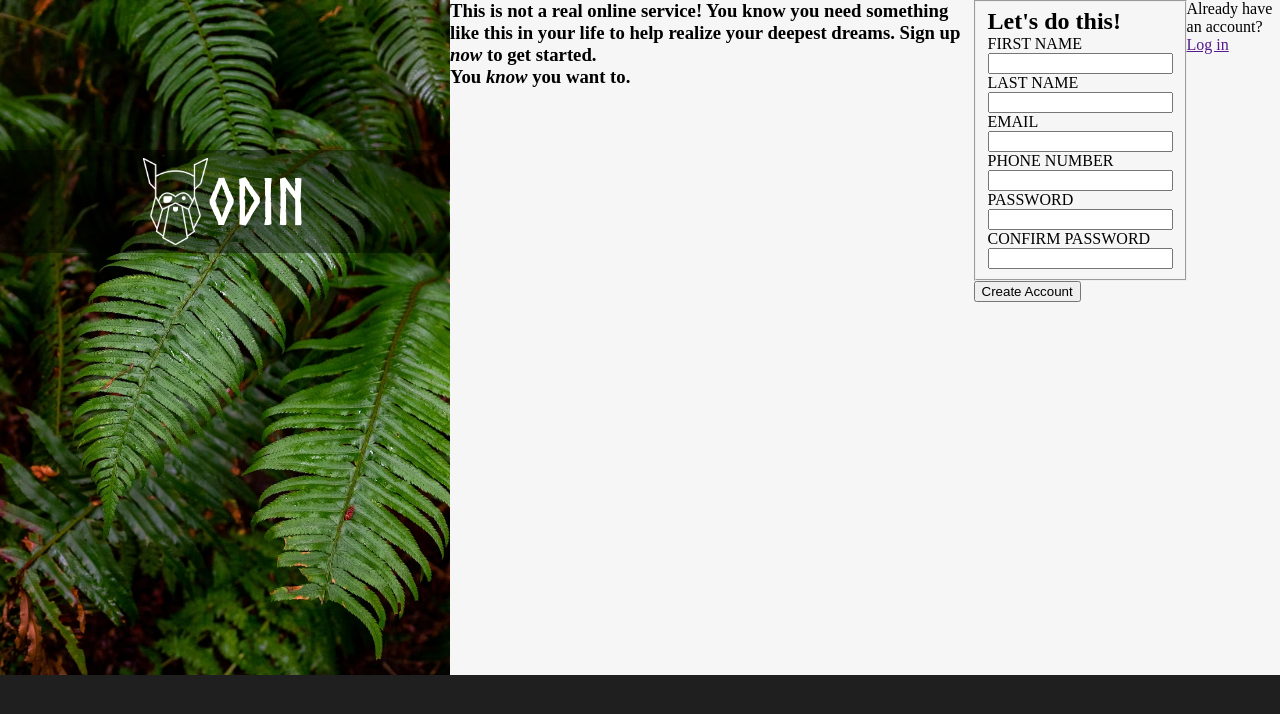
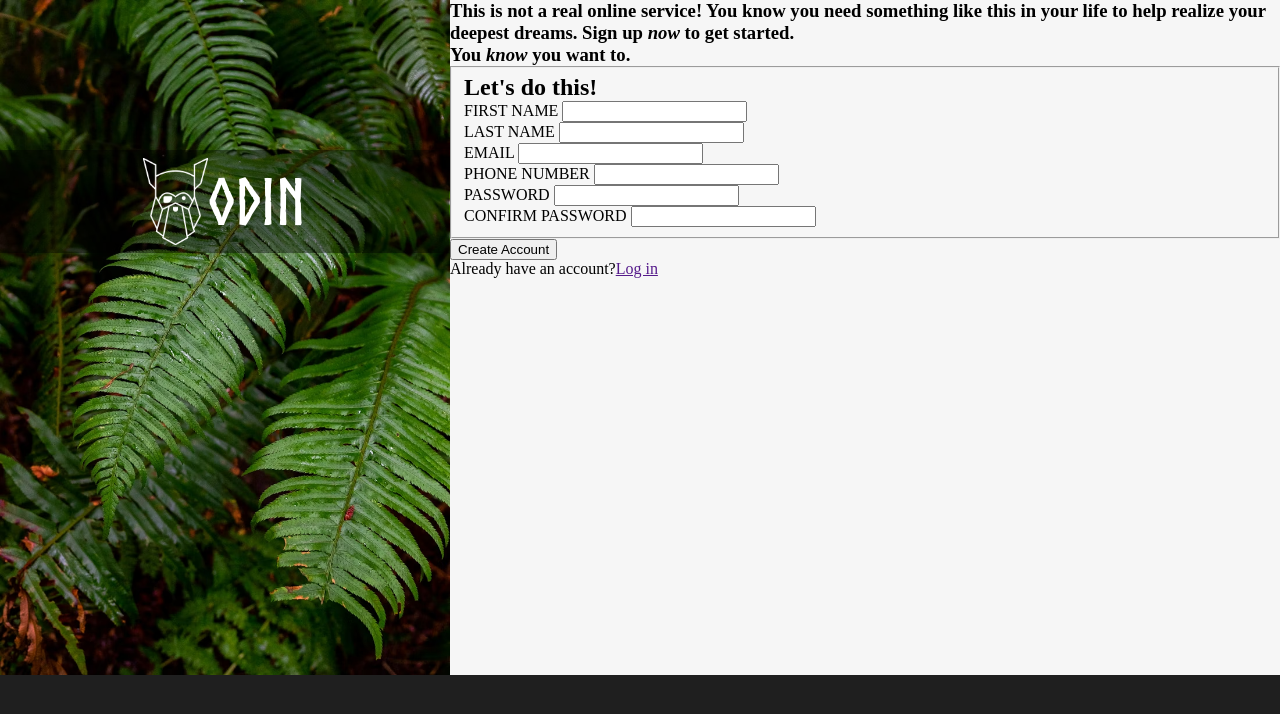
Before and after one commit to codeByMihaly/First-form, a plain HTML site: page index.html in a window 1280 px wide. Drawn offline with Linux system fonts and the light colour scheme.

Commit message:
I made the entire layout in css. I need to make them prettier

```diff
--- a/style.css
+++ b/style.css
@@ -57,6 +57,24 @@ main {
 
 .second-part {
     display: flex;
-    flex-direction: row;
+    flex-direction: column;
     background-color: #fffffff5;
 }
+
+.upper-text {
+
+
+}
+
+fieldset {
+
+
+}
+
+.lower-text {
+
+}
+
+#lower-link {
+
+}
```
